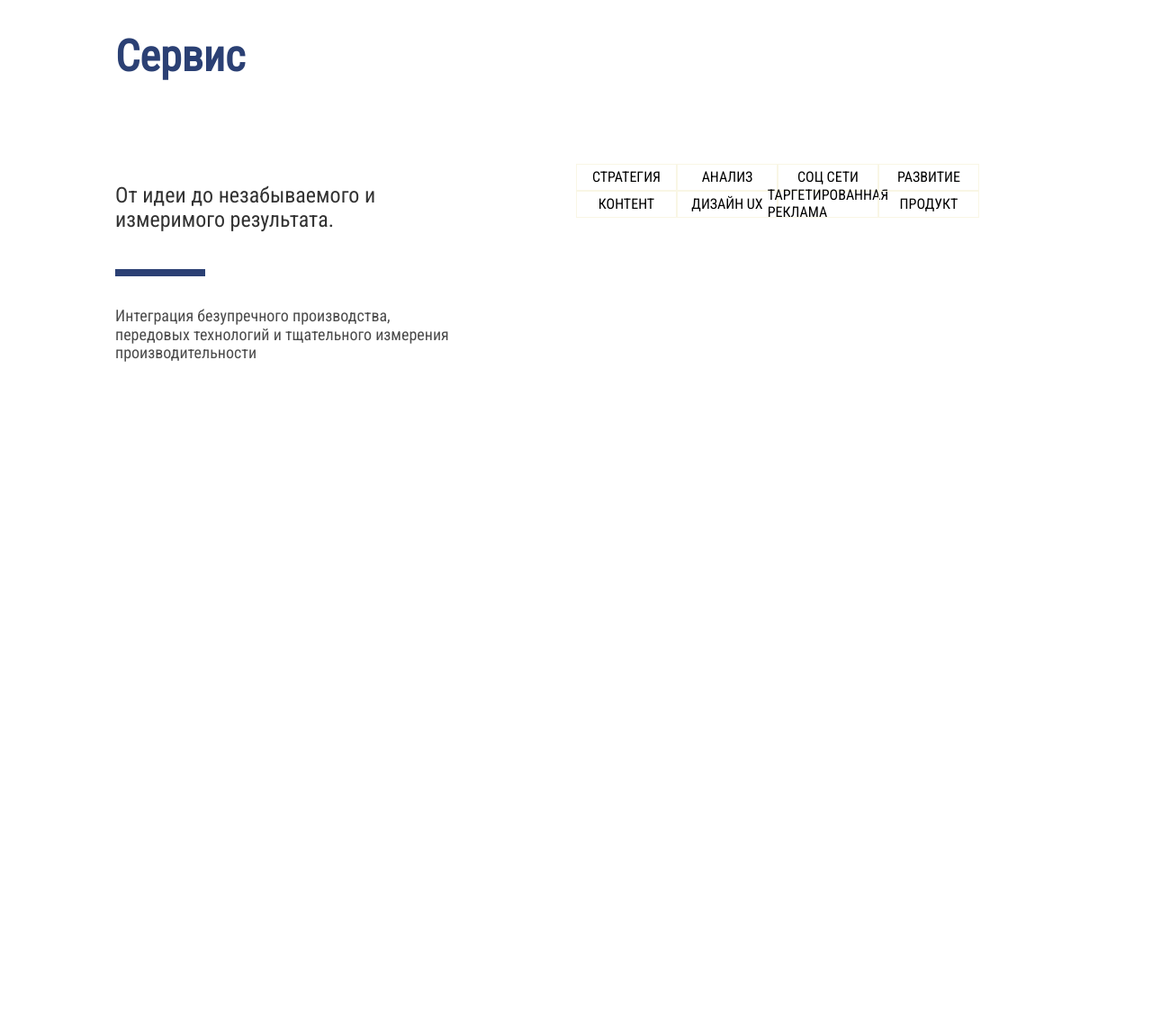
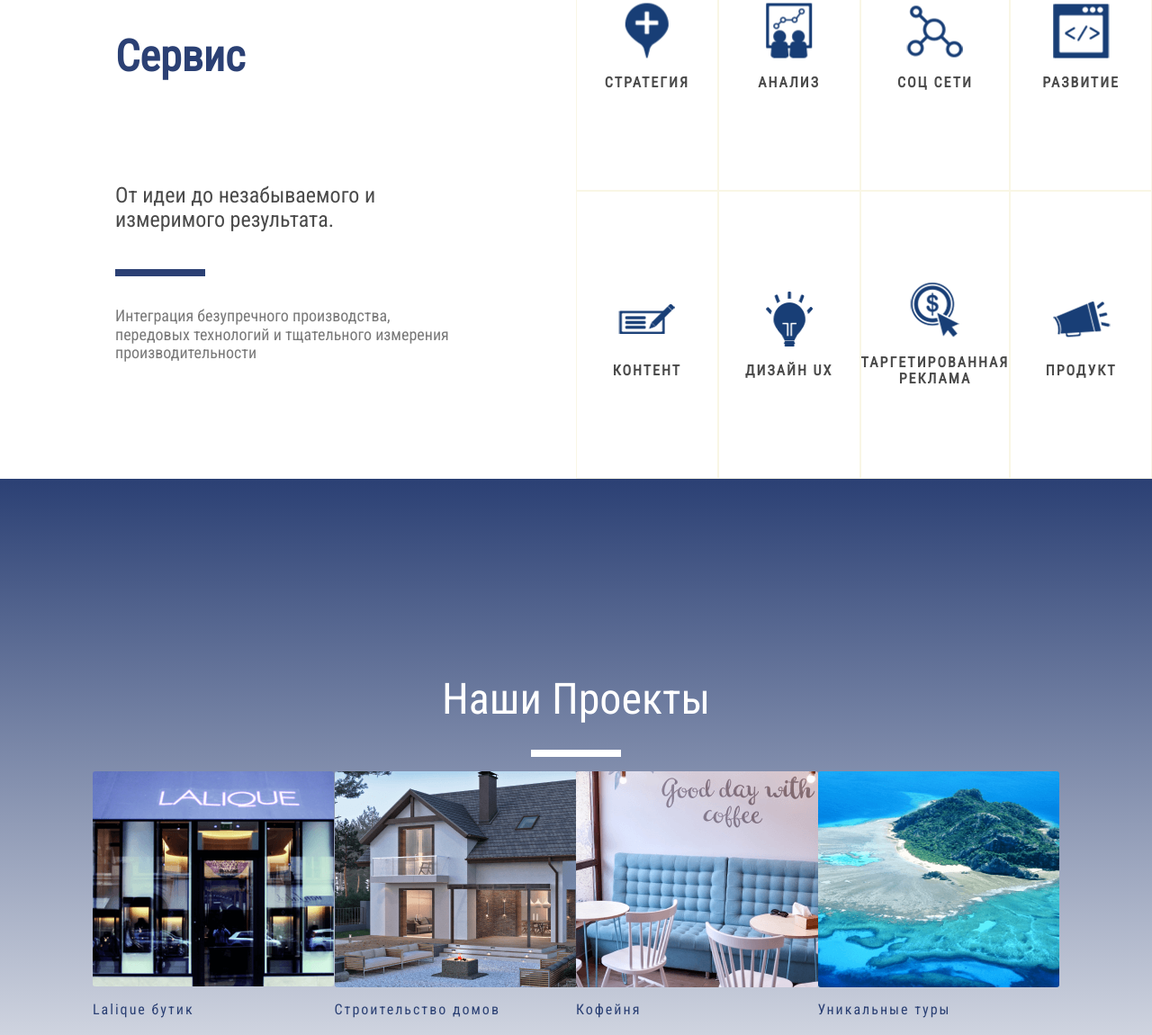
Before and after one commit to mikyven/shpp-frontend-basics, a plain HTML site: page level 1.1/di-gi/index.html in a window 1280 px wide. Shown: the part 1168-2318 px from the top of the page at 90% size. Before the commit the page ends 1700 px from the top, so only its background shows below. Drawn offline with nearby package versions, Linux system fonts and the light colour scheme.

Commit message:
task #3: block 4 completed, block 5 in progress

```diff
--- a/level 1.1/di-gi/css/style.css
+++ b/level 1.1/di-gi/css/style.css
@@ -193,7 +193,7 @@ body {
     margin-left: 10%;
     width: 30%;
     font-size: 24px;
-    opacity: 0.8;
+    color: #4A4A4A;
 }
 
 .services-line {
@@ -207,7 +207,7 @@ body {
     margin-left: 10%;
     width: 30%;
     font-size: 18px;
-    opacity: 0.7;
+    color: #797979;
 }
 
 .services-wrapper {
@@ -215,13 +215,87 @@ body {
     align-self: flex-end;
     display: grid;
     width: 50%;
-    grid-template-columns: 17.5% 17.5% 17.5% 17.5%;
+    grid-template-columns: 1fr 1fr 1fr 1fr;
     grid-template-rows: 50% 50%
 }
 
 .services-grid-element {
+    box-sizing: border-box;
+    display: flex;
+    text-align: center;
+    justify-content: center;
+    align-items: center;
+    flex-direction: column;
+    height: 40vh;
+    border: 1px solid var(--secondary);
+    color: #4A4A4A;
+    font-weight: bold;
+    letter-spacing: 2px;
+}
+
+.services-grid-element-icon {
+    margin-bottom: 10%;
+}
+
+.services-grid-hidden-elements {
+    opacity: 0;
+    height: 0;
+    letter-spacing: normal;
+    transition: height 0.5s ease, opacity 0.5s ease;
+}
+
+.services-grid-element:hover > .services-grid-hidden-elements {
+    opacity: 1;
+    width: inherit;
+    height: 25%;
+}
+
+.services-grid-element:hover {
+    border: 5px solid var(--primary);
+}
+
+.services-grid-hidden-paragraph {
+    color: #9B9B9B;
+    font-weight: 500;
+    margin: 12.5% 4% 10% 4%;
+}
+
+.services-grid-hidden-anchor {
+    color: var(--primary);
+    text-decoration: none;
+}
+
+.projects {
+    height: 100vh;
+    background: linear-gradient(180deg, var(--primary) 0%, #fff 100%);
     display: flex;
     justify-content: center;
     align-items: center;
-    border: 1px solid var(--secondary);
+    flex-direction: column;
+    color: #fff;
 }
+
+.projects-header {
+    font-size: 48px;
+    font-weight: 400;
+    margin-bottom: 1%;
+}
+
+.projects-line {
+    height: 8px;
+    width: 100px;
+    background-color: #fff;
+}
+
+.projects-wrapper {
+    display: grid;
+    grid-template-columns: 25% 25% 25% 25%;
+}
+.projects-portfolio-img {
+    border-radius: 3px;
+}
+
+.projects-portfolio-paragraph {
+    letter-spacing: 2px;
+    color: var(--primary);
+}
--- a/level 1.1/di-gi/index.html
+++ b/level 1.1/di-gi/index.html
@@ -47,14 +47,84 @@
     <p class="services-second-paragraph">Интеграция безупречного производства, передовых технологий и
       тщательного измерения производительности</p>
     <div class="services-wrapper">
-      <div class="services-grid-element">СТРАТЕГИЯ</div>
-      <div class="services-grid-element">АНАЛИЗ</div>
-      <div class="services-grid-element">СОЦ СЕТИ</div>
-      <div class="services-grid-element">РАЗВИТИЕ</div>
-      <div class="services-grid-element">КОНТЕНТ</div>
-      <div class="services-grid-element">ДИЗАЙН UX</div>
-      <div class="services-grid-element">ТАРГЕТИРОВАННАЯ РЕКЛАМА</div>
-      <div class="services-grid-element">ПРОДУКТ</div>
+      <div class="services-grid-element">
+        <img class="services-grid-element-icon" src="images/services_icon_1.png">
+        СТРАТЕГИЯ
+        <section class="services-grid-hidden-elements">
+          <p class="services-grid-hidden-paragraph">Создадим уникальную и удобную стратегию.</p>
+          <a class="services-grid-hidden-anchor" href="#">ПОДРОБНЕЕ →</a>
+        </section>
+      </div>
+      <div class="services-grid-element">
+        <img class="services-grid-element-icon" src="images/services_icon_2.png">
+        АНАЛИЗ
+        <section class="services-grid-hidden-elements">
+          <p class="services-grid-hidden-paragraph">Создадим уникальный и удобный анализ.</p>
+          <a class="services-grid-hidden-anchor" href="#">ПОДРОБНЕЕ →</a>
+        </section>
+      </div>
+      <div class="services-grid-element">
+        <img class="services-grid-element-icon" src="images/services_icon_3.png">
+        СОЦ СЕТИ
+        <section class="services-grid-hidden-elements">
+          <p class="services-grid-hidden-paragraph">Создадим уникальные и удобные соц сети.</p>
+          <a class="services-grid-hidden-anchor" href="#">ПОДРОБНЕЕ →</a>
+        </section>
+      </div>
+      <div class="services-grid-element">
+        <img class="services-grid-element-icon" src="images/services_icon_4.png">
+        РАЗВИТИЕ
+        <section class="services-grid-hidden-elements">
+          <p class="services-grid-hidden-paragraph">Создадим уникальное и удобное развитие.</p>
+          <a class="services-grid-hidden-anchor" href="#">ПОДРОБНЕЕ →</a>
+        </section>
+      </div>
+      <div class="services-grid-element">
+        <img class="services-grid-element-icon" src="images/services_icon_5.png">
+        КОНТЕНТ
+        <section class="services-grid-hidden-elements">
+          <p class="services-grid-hidden-paragraph">Создадим уникальный и удобный контент.</p>
+          <a class="services-grid-hidden-anchor" href="#">ПОДРОБНЕЕ →</a>
+        </section>
+      </div>
+      <div class="services-grid-element">
+        <img class="services-grid-element-icon" src="images/services_icon_6.png">
+        ДИЗАЙН UX
+        <section class="services-grid-hidden-elements">
+          <p class="services-grid-hidden-paragraph">Создадим уникальный и удобный дизайн.</p>
+          <a class="services-grid-hidden-anchor" href="#">ПОДРОБНЕЕ →</a>
+        </section>
+      </div>
+      <div class="services-grid-element">
+        <img class="services-grid-element-icon" src="images/services_icon_7.png">
+        ТАРГЕТИРОВАННАЯ РЕКЛАМА
+        <section class="services-grid-hidden-elements">
+          <p class="services-grid-hidden-paragraph">Создадим уникальную и удобную рекламу.</p>
+          <a class="services-grid-hidden-anchor" href="#">ПОДРОБНЕЕ →</a>
+        </section>
+      </div>
+      <div class="services-grid-element">
+        <img class="services-grid-element-icon" src="images/services_icon_8.png">
+        ПРОДУКТ
+        <section class="services-grid-hidden-elements">
+          <p class="services-grid-hidden-paragraph">Создадим уникальный и удобный продукт.</p>
+          <a class="services-grid-hidden-anchor" href="#">ПОДРОБНЕЕ →</a>
+        </section>
+      </div>
+    </div>
+  </section>
+  <section class="projects">
+    <h1 class="projects-header">Наши Проекты</h1>
+    <figure class="projects-line"></figure>
+    <div class="projects-wrapper">
+      <img class="projects-portfolio-img" src="images/projects-img-1.png">
+      <img class="projects-portfolio-img" src="images/projects-img-2.png">
+      <img class="projects-portfolio-img" src="images/projects-img-3.png">
+      <img class="projects-portfolio-img" src="images/projects-img-4.png">
+      <p class="projects-portfolio-paragraph">Lalique бутик</p>
+      <p class="projects-portfolio-paragraph">Строительство домов</p>
+      <p class="projects-portfolio-paragraph">Кофейня</p>
+      <p class="projects-portfolio-paragraph">Уникальные туры</p>
     </div>
   </section>
 
```
Also changed, not shown: level 1.1/di-gi/images/bg-img.jpg, level 1.1/di-gi/images/projects-img-1.png (added), level 1.1/di-gi/images/projects-img-2.png (added), level 1.1/di-gi/images/projects-img-3.png (added), level 1.1/di-gi/images/projects-img-4.png (added), level 1.1/di-gi/images/services_icon_1.png (added), level 1.1/di-gi/images/services_icon_2.png (added), level 1.1/di-gi/images/services_icon_3.png (added), level 1.1/di-gi/images/services_icon_4.png (added), level 1.1/di-gi/images/services_icon_5.png (added), level 1.1/di-gi/images/services_icon_6.png (added), level 1.1/di-gi/images/services_icon_7.png (added), level 1.1/di-gi/images/services_icon_8.png (added).
